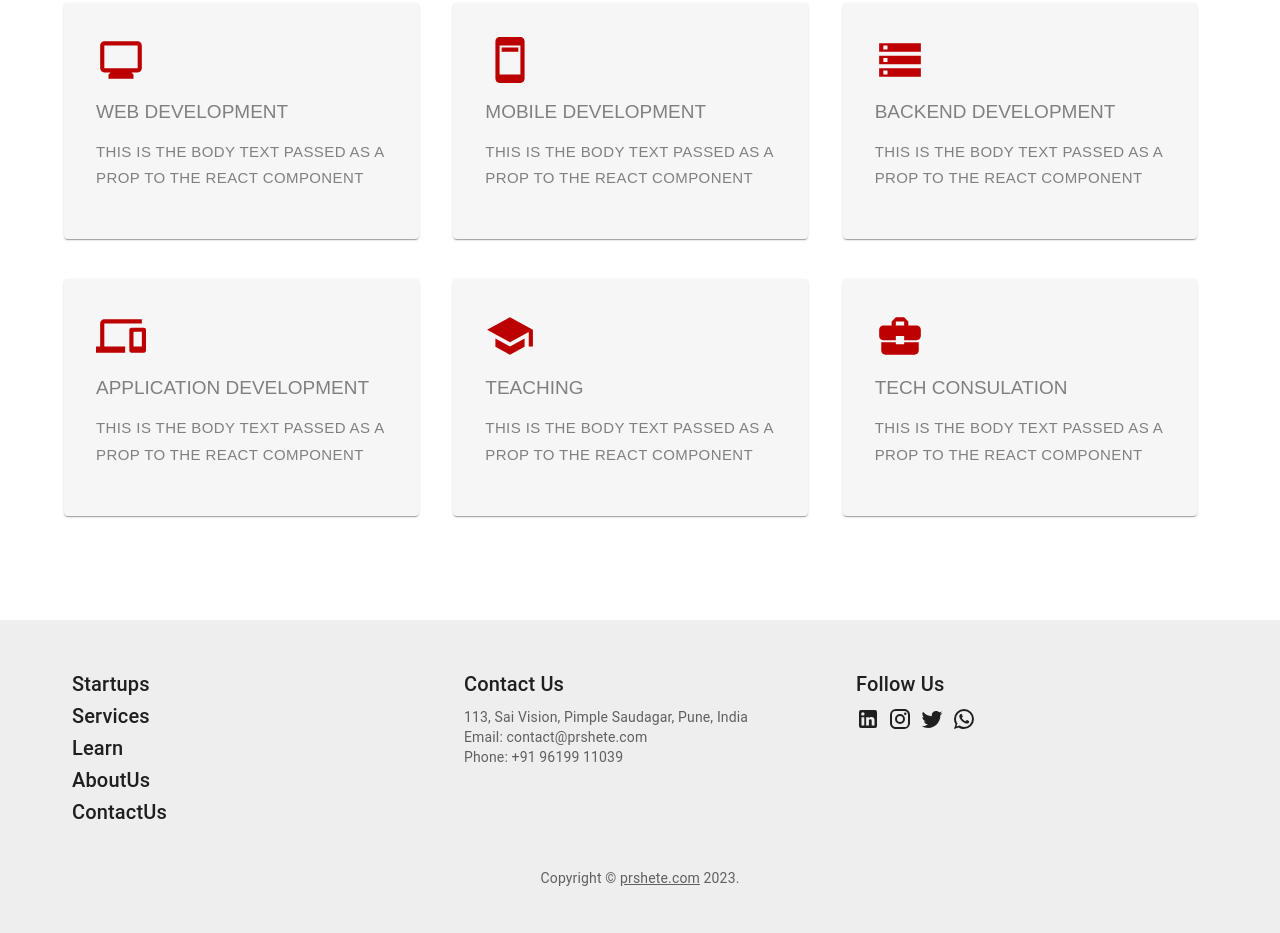
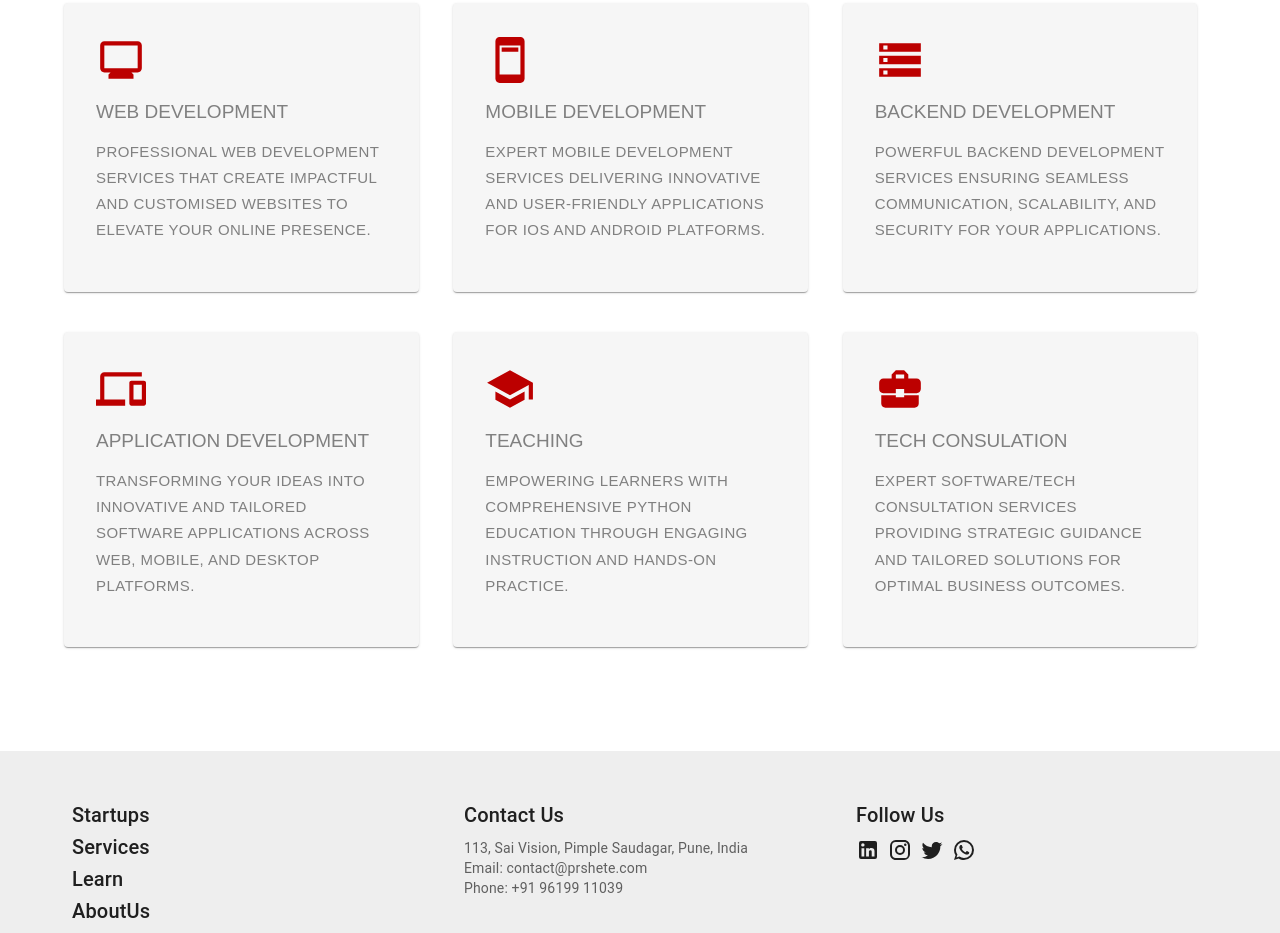
Before and after one commit to purushottamshete/prshete_react, a React (Create React App) app: page / in a window 1280 px wide. Shown: the part 1020-1953 px from the top of the page. Built offline with nearby package versions, Linux system fonts and the light colour scheme.

Commit message:
Adding Services Content

```diff
--- a/src/components/home/service.js
+++ b/src/components/home/service.js
@@ -1,11 +1,16 @@
 import React from 'react';
+import { Typography } from '@mui/material';
 
 const Service = ({title, icon, text }) => {
     return (
         <>
-            <h1> {title}</h1>
+            <Typography sx={{ mt: 1, flex: 1 }} variant="h3">
+                {title}
+            </Typography>
             <hr / >
-            <p> {text}</p>
+            <Typography sx={{ mt: 1, flex: 1 }} variant="p">
+                {text}
+            </Typography>
         </>
     );
 }
--- a/src/constants/services.js
+++ b/src/constants/services.js
@@ -2,38 +2,38 @@ const services = [
     {
         'title' : 'Web Development',
         'icon' : 'monitor',
-        'button_text': 'This is the body text passed as a prop to the react component',
-        'modal_text': 'This is the body text passed as a prop to the react component',
+        'button_text': '	Professional web development services that create impactful and customised websites to elevate your online presence.',
+        'modal_text': 'We specialise in providing professional web development services tailored to meet the unique needs of our clients. With a client-centric approach, we create custom websites using the latest technologies and frameworks, ensuring they align perfectly with your business goals. From responsive design and e-commerce development to content management systems and web applications, our experienced team delivers high-quality websites that leave a lasting impression. We also offer ongoing maintenance and support, prioritising timely delivery and excellent customer service.',
     },
     {
         'title' : 'Mobile Development',
         'icon' : 'mobile',
-        'button_text': 'This is the body text passed as a prop to the react component',
-        'modal_text': 'This is the body text passed as a prop to the react component',
+        'button_text': 'Expert mobile development services delivering innovative and user-friendly applications for iOS and Android platforms.',
+        'modal_text': 'We specialise in delivering top-notch mobile development services that cater to your unique business needs. Our experienced team of mobile app developers utilises the latest technologies and industry best practices to create innovative and user-friendly mobile applications for iOS and Android platforms. Whether you need a native app, a hybrid solution, or a cross-platform application, we have the expertise to turn your ideas into reality. From app design and development to testing, deployment, and ongoing support, we ensure a seamless mobile experience that engages your users and drives business growth.',
     },
     {
         'title' : 'Backend Development',
         'icon' : 'server',
-        'button_text': 'This is the body text passed as a prop to the react component',
-        'modal_text': 'This is the body text passed as a prop to the react component',
+        'button_text': 'Powerful backend development services ensuring seamless communication, scalability, and security for your applications.',
+        'modal_text': 'We specialise in providing comprehensive backend development services that power your web and mobile applications. Our experienced team of backend developers utilises cutting-edge technologies and frameworks to design and build scalable, secure, and efficient backend systems. From database architecture and API development to server-side scripting and cloud integration, we ensure seamless communication between your applications and the server. With a focus on performance optimisation and robust security measures, we deliver backend solutions that support your business objectives and provide a seamless user experience',
     },
     {
         'title' : 'Application Development',
         'icon' : 'device',
-        'button_text': 'This is the body text passed as a prop to the react component',
-        'modal_text': 'This is the body text passed as a prop to the react component',
+        'button_text': 'Transforming your ideas into innovative and tailored software applications across web, mobile, and desktop platforms.',
+        'modal_text': 'We offer comprehensive application development services to transform your ideas into fully functional and intuitive software solutions. Our expert team of developers combines creativity with technical expertise to deliver tailored applications for web, mobile, and desktop platforms. With a focus on user experience, scalability, and performance optimisation, we leverage the latest technologies and frameworks to build robust applications that meet your unique business requirements. From initial concept and design to development, testing, and deployment, we ensure a seamless development process that brings your vision to life and enhances your digital presence.',
     },
     {
         'title' : 'Teaching',
         'icon' : 'teach',
-        'button_text': 'This is the body text passed as a prop to the react component',
-        'modal_text': 'This is the body text passed as a prop to the react component',
+        'button_text': 'Empowering learners with comprehensive Python education through engaging instruction and hands-on practice.',
+        'modal_text': "We offer comprehensive Python teaching services to empower learners with the knowledge and skills to excel in this versatile programming language. Our team of experienced Python instructors provides engaging and interactive lessons designed to cater to learners of all levels, from beginners to advanced programmers. With a focus on hands-on practice, real-world examples, and project-based learning, we ensure that students gain a solid understanding of Python's fundamentals, data manipulation, algorithms, and more. Whether it's through in-person classes, online courses, or personalised tutoring, our goal is to equip students with the expertise to develop robust applications, solve complex problems, and pursue successful careers in the world of Python programming.",
     },
     {
         'title' : 'Tech Consulation',
         'icon' : 'business',
-        'button_text': 'This is the body text passed as a prop to the react component',
-        'modal_text': 'This is the body text passed as a prop to the react component',
+        'button_text': 'Expert software/tech consultation services providing strategic guidance and tailored solutions for optimal business outcomes.',
+        'modal_text': 'We offer professional software consultation services to guide businesses through the complex landscape of technology solutions. Our experienced team of software consultants provides expert guidance and strategic insights to help you make informed decisions about your software needs. From analysing your business requirements and evaluating existing systems to recommending optimal software solutions, we offer a tailored approach that aligns with your objectives. Whether you need assistance with software selection, system integration, process optimisation, or technology roadmapping, our goal is to leverage our industry expertise to ensure the successful implementation and utilisation of software that drives efficiency, productivity, and growth for your organisation.',
     },
 ];
 
```
